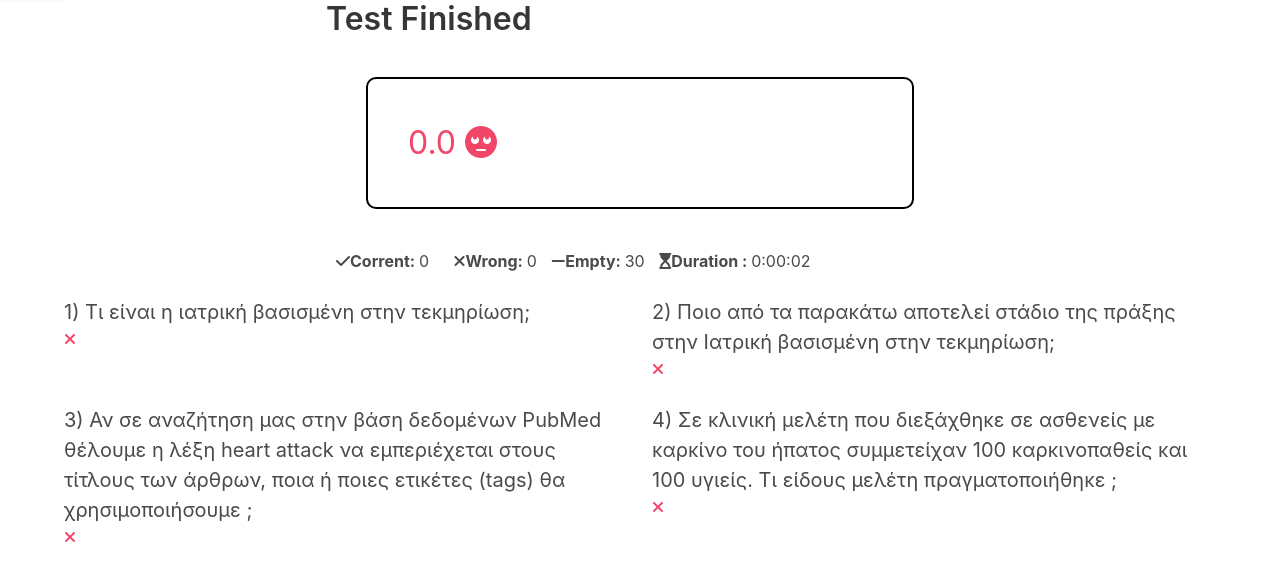
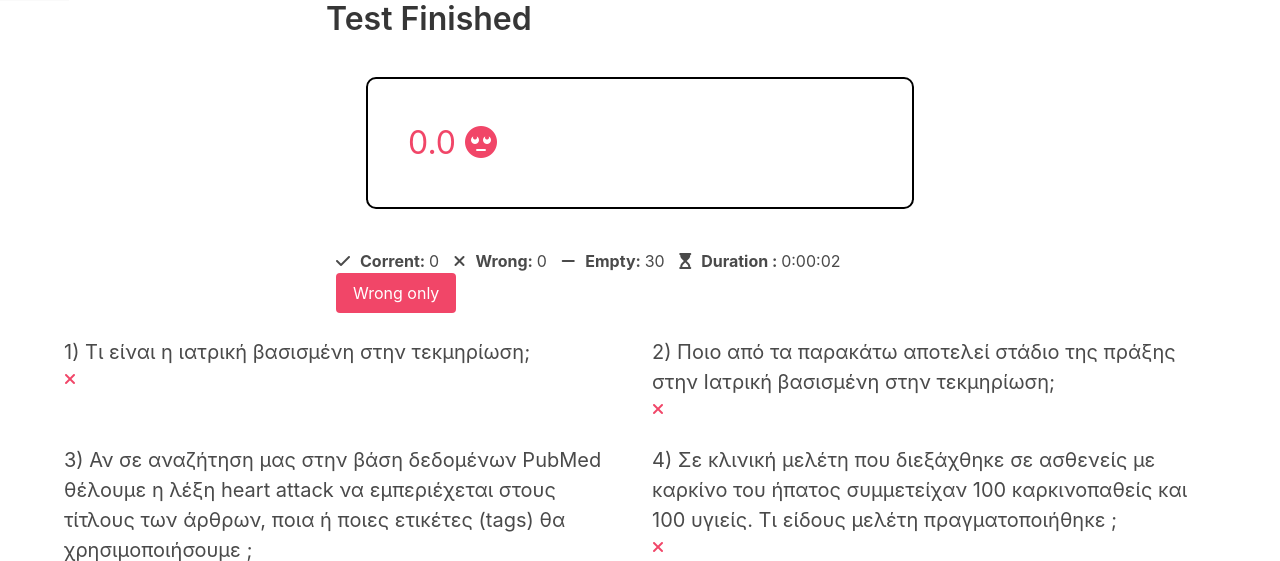
Before and after one commit to dstrants/mchoice, a Django app: page /tests/46 in a window 1280 px wide. Shown: the part 55-616 px from the top of the page. Run offline with Django 3.2, Linux system fonts and the light colour scheme; data comes from the database, SQL or seed files in the repository; some libraries are stand-ins or nearby versions.

Commit message:
adds a wrong only button

```diff
--- a/static/style.css
+++ b/static/style.css
@@ -29,6 +29,6 @@ ul li {
     margin-left: 10px;
 }
 
-ul li:first-child{
+ul li svg:first-child, ul li i:first-child{
     margin-right: 10px;
 }
--- a/templates/tests/results.html
+++ b/templates/tests/results.html
@@ -25,8 +25,8 @@
                     <li><i class="fas fa-check"></i><b>Corrent: </b> {{attempt.correct}}</li>
                     <li><i class="fas fa-times"></i><b>Wrong: </b> {{attempt.wrong}}</li>
                     <li><i class="fas fa-minus"></i><b>Empty: </b> {{attempt.null}}</li>
-                    <li><i class="fas fa-hourglass-start"></i><b>Duration : </b> {{attempt.duration}}</li>
-
+                    <li><i class="fas fa-hourglass-start"></i><b>Duration : </b> <time>{{attempt.duration}}</time></li>
+                    <li><button id='onoff' class="button is-danger">Wrong only</button></li>
                 </ul>
             </p>
         </div>
@@ -35,7 +35,7 @@
 <div class="container">
     <div class="columns is-multiline">
         {% for a in attempt.aswer_set.all  %}
-            <div class="column is-half">
+            <div class="column is-half" correct="{{a.choice.correct}}">
                 <h1 class="header">{{a.question.title|striptags}}</h1>
                 <div class="choice">
                     {% if a.choice.correct %}
@@ -57,6 +57,14 @@
             </div>
         {% endfor %}
     </div>
+</div>
 
-</div>
+<script>
+$(document).ready(function(){
+    $("#onoff").click(function(){
+        $('.column.is-half[correct="True"]').toggle()
+        $("#onoff").toggleClass("is-success is-danger")
+    })
+})
+</script>
 {% endblock content %}
```
